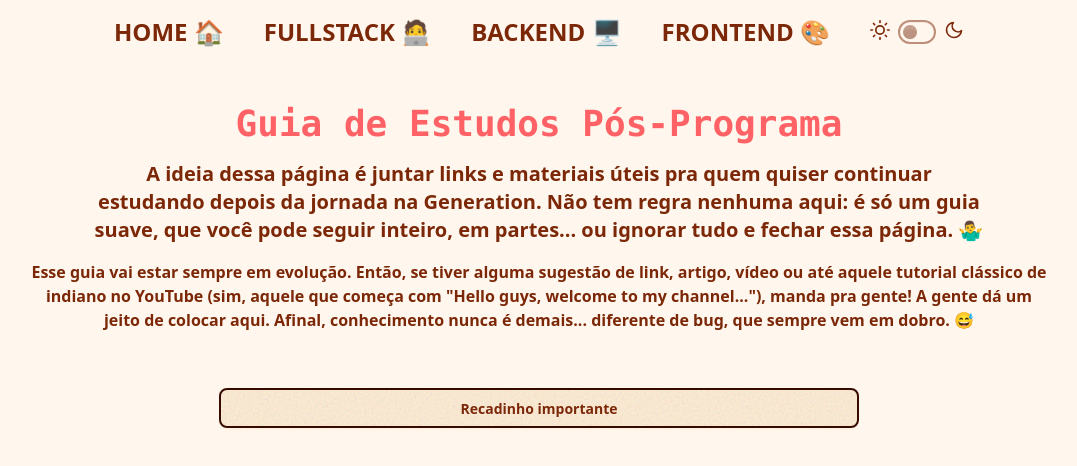
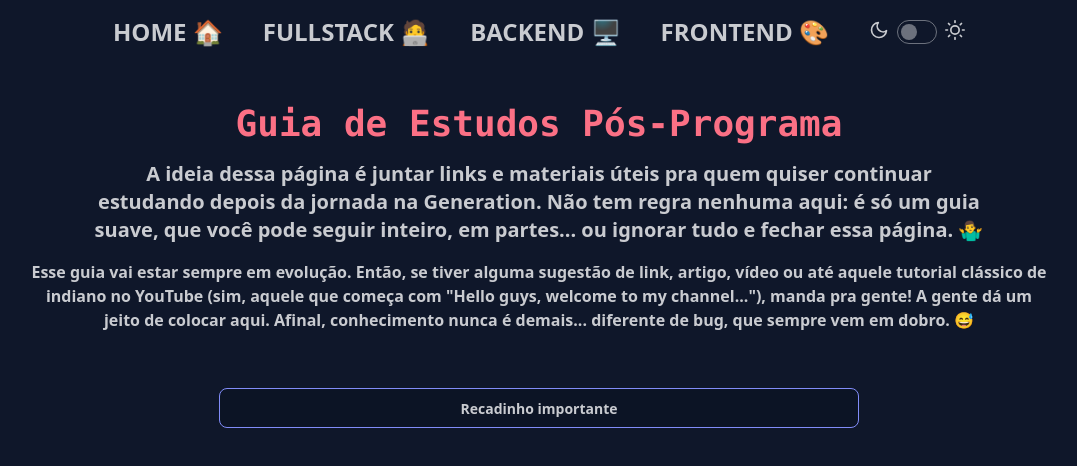
Before and after one commit to Guia-Estudos-Gen/guia-estudos-front, a React (Vite) app: page / in a window 1280 px wide. Shown: the top 466 px of the page, without its empty margins (101-1178 px from the left). Built offline with nearby package versions, Linux system fonts and the light colour scheme.

Commit message:
trocado tema padrão da pagina para darkmode

```diff
--- a/index.html
+++ b/index.html
@@ -1,5 +1,5 @@
 <!doctype html>
-<html lang="en" data-theme="caramellatte">
+<html lang="en" data-theme="night">
   <head>
     <meta charset="UTF-8" />
     <link rel="icon" type="image/svg+xml" href="/vite.svg" />
--- a/src/components/ui/ThemeChanger.tsx
+++ b/src/components/ui/ThemeChanger.tsx
@@ -12,12 +12,12 @@
         strokeLinecap="round"
         strokeLinejoin="round"
       >
-        <circle cx="12" cy="12" r="5" />
-        <path d="M12 1v2M12 21v2M4.2 4.2l1.4 1.4M18.4 18.4l1.4 1.4M1 12h2M21 12h2M4.2 19.8l1.4-1.4M18.4 5.6l1.4-1.4" />
+        <path d="M21 12.79A9 9 0 1 1 11.21 3 7 7 0 0 0 21 12.79z"></path>
       </svg>
+
       <input
         type="checkbox"
-        value="night"
+        value="valentine"
         className="toggle theme-controller"
       />
       <svg
@@ -31,7 +31,8 @@
         strokeLinecap="round"
         strokeLinejoin="round"
       >
-        <path d="M21 12.79A9 9 0 1 1 11.21 3 7 7 0 0 0 21 12.79z"></path>
+        <circle cx="12" cy="12" r="5" />
+        <path d="M12 1v2M12 21v2M4.2 4.2l1.4 1.4M18.4 18.4l1.4 1.4M1 12h2M21 12h2M4.2 19.8l1.4-1.4M18.4 5.6l1.4-1.4" />
       </svg>
     </label>
   );
```
